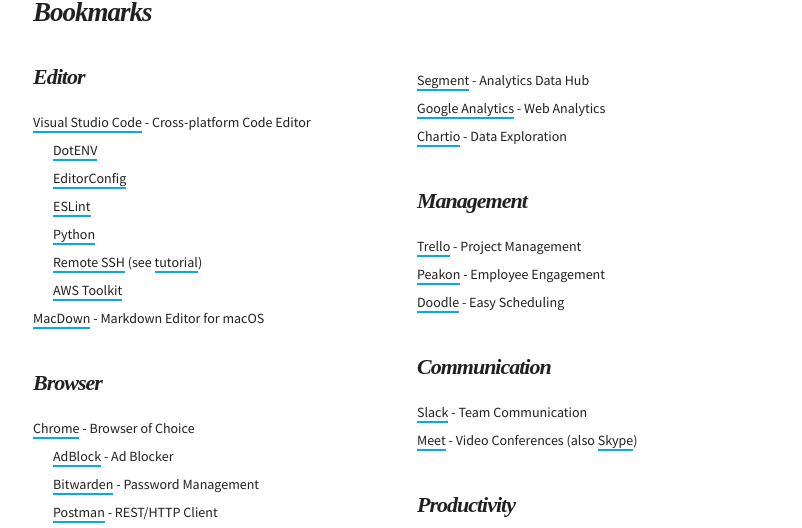
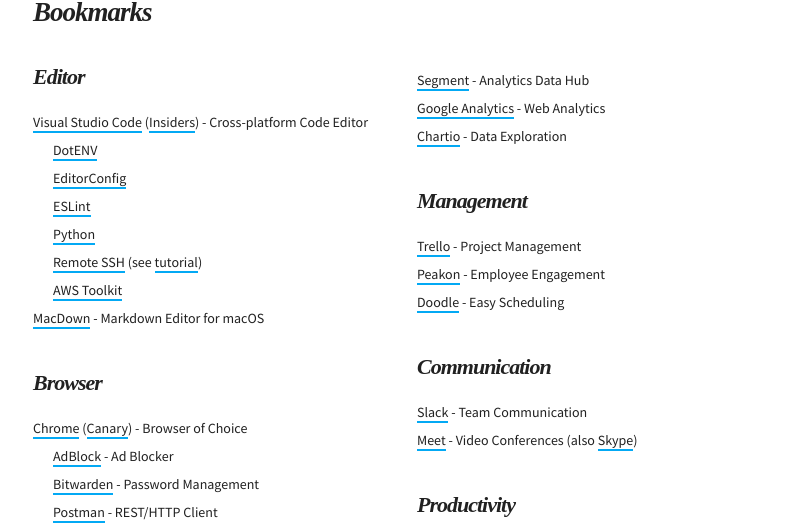
Before and after one commit to martinbuberl/martinbuberl.github.io, a Jekyll site: the page built from docs/resources.md, in a window 1280 px wide. Shown: the part 271-799 px from the top of the page, without its empty margins (232-1034 px from the left). Built offline with Jekyll 4.4.1, drawn with Linux system fonts in a browser that asks for light colours; nearby versions of some CDN libraries; some web fonts are replaced.

Commit message:
Added dev versions

```diff
--- a/docs/resources.md
+++ b/docs/resources.md
@@ -13,7 +13,7 @@ Here are my bookmarks of software, services and resources, the essentials if you
   <div class="wrapper">
     <h3 id="editor" class="has-permalink">Editor<a class="permalink" title="Permalink" href="#editor">#</a></h3>
     <ul>
-      <li><a target="_blank" href="https://code.visualstudio.com/">Visual Studio Code</a> - Cross-platform Code Editor
+      <li><a target="_blank" href="https://code.visualstudio.com/">Visual Studio Code</a> (<a  target="_blank" href="https://code.visualstudio.com/insiders/">Insiders</a>) - Cross-platform Code Editor
         <ul>
           <li><a target="_blank" href="https://marketplace.visualstudio.com/items?itemName=mikestead.dotenv">DotENV</a></li>
           <li><a target="_blank" href="https://marketplace.visualstudio.com/items?itemName=EditorConfig.EditorConfig">EditorConfig</a></li>
@@ -29,7 +29,7 @@ Here are my bookmarks of software, services and resources, the essentials if you
   <div class="wrapper">
     <h3 id="browser" class="has-permalink">Browser<a class="permalink" title="Permalink" href="#browser">#</a></h3>
     <ul>
-      <li><a target="_blank" href="https://www.google.com/chrome/">Chrome</a> - Browser of Choice
+      <li><a target="_blank" href="https://www.google.com/chrome/">Chrome</a> (<a target="_blank" href="https://www.google.com/chrome/canary/">Canary</a>) - Browser of Choice
         <ul>
           <li><a target="_blank" href="https://chrome.google.com/webstore/detail/adblock/gighmmpiobklfepjocnamgkkbiglidom">AdBlock</a> - Ad Blocker</li>
           <li><a target="_blank" href="https://chrome.google.com/webstore/detail/bitwarden-free-password-m/nngceckbapebfimnlniiiahkandclblb?h1=en">Bitwarden</a> - Password Management</li>
```
